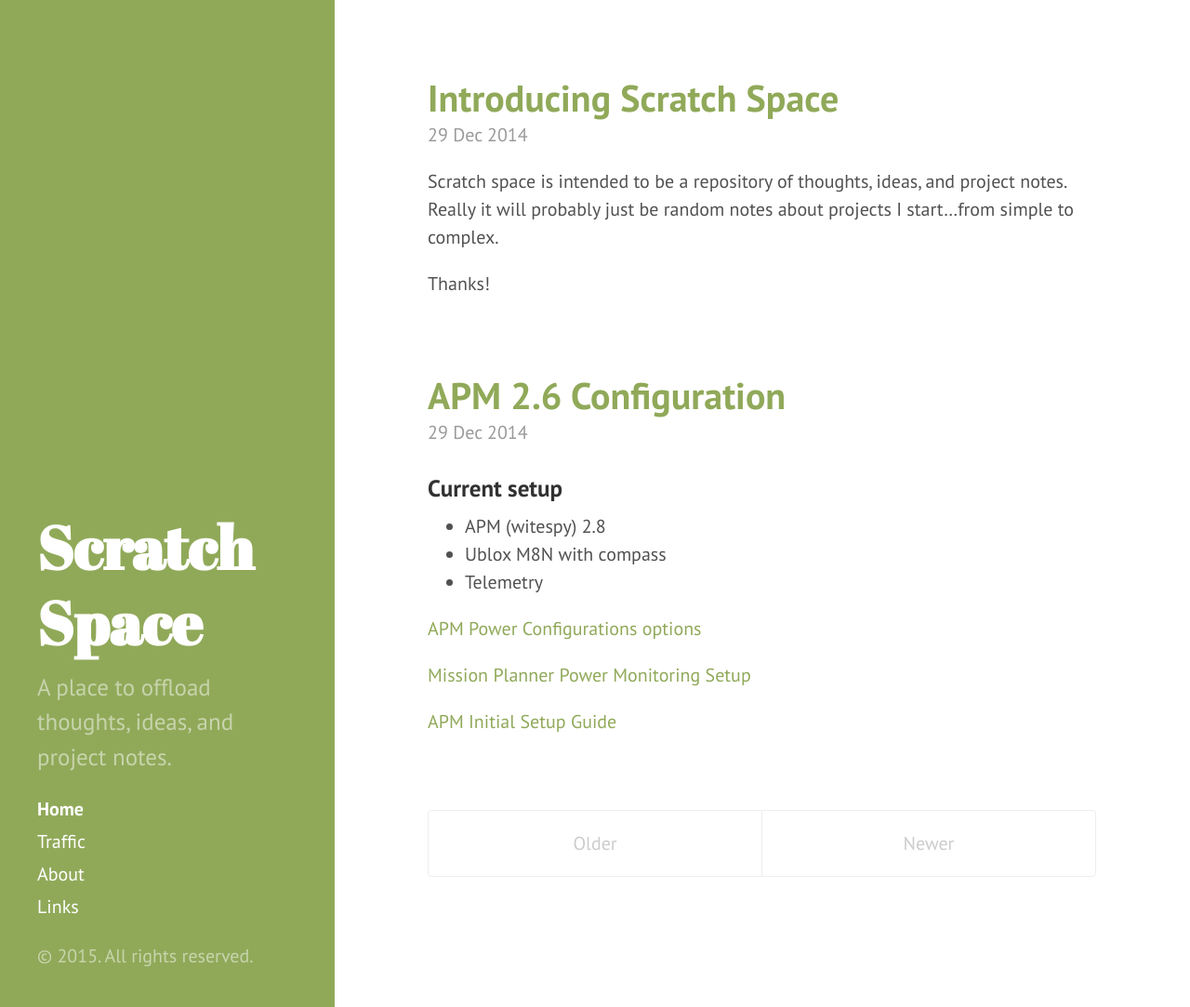
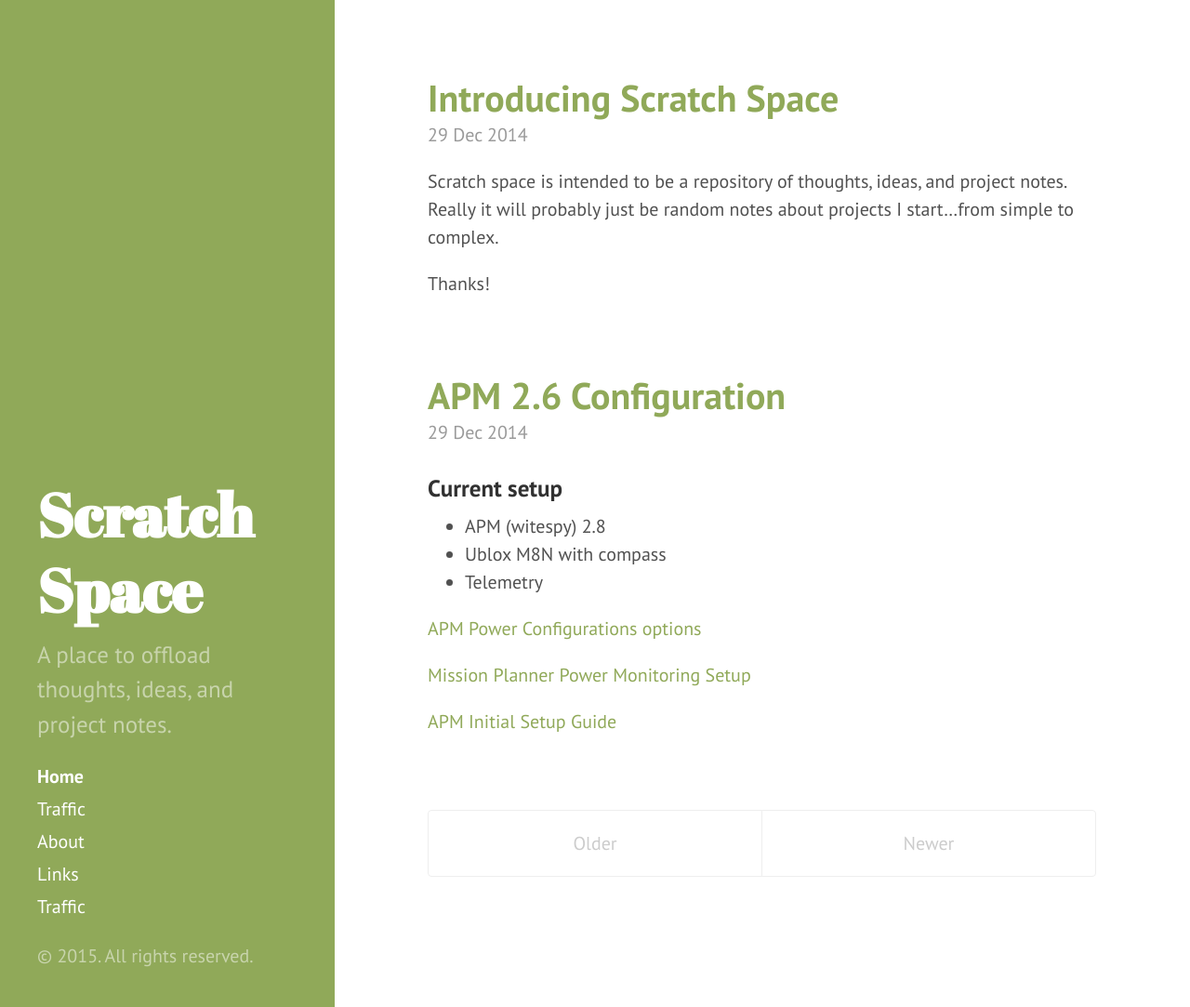
Before and after one commit to Popp1nFresh/Popp1nFresh.github.io, a Jekyll site: the page built from index.html, in a window 1280 px wide and 1083 px high. Shown: the whole window at 93% size. Built offline with Jekyll 4.4.1, drawn with Linux system fonts in a browser that asks for light colours; Markdown is read by kramdown in place of the engine named in the settings; the list of posts is cut into pages by our own code.

Commit message:
Added permanent link to Traffic.

```diff
--- a/_includes/sidebar.html
+++ b/_includes/sidebar.html
@@ -25,7 +25,7 @@
           {% endif %}
         {% endif %}
       {% endfor %}
-
+      <a class="sidebar-nav-item" href="Traffic.html">Traffic</a>
       {% comment %}
       <a class="sidebar-nav-item" href="{{ site.github.repo }}/archive/v{{ site.version }}.zip">Download</a>
       <a class="sidebar-nav-item" href="{{ site.github.repo }}">GitHub project</a>
```
Also changed, not shown: Traffic.html (renamed from Traffic.md).
